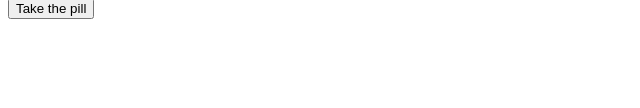
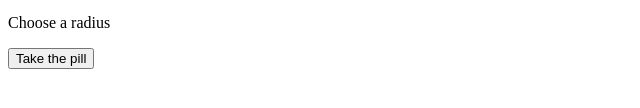
Before and after one commit to handa-kun/hw4, a plain HTML site: page index.html in a window 1280 px wide. Both pictures are taken after typing "Sample" into the empty fields and a click on the button "Take the pill". Shown: the part 160-268 px from the top of the page, without its empty margins (0-640 px from the left). Drawn offline with nearby package versions, Linux system fonts and the light colour scheme; files that its build step writes are made by us from their sources.

Commit message:
added check radius

```diff
--- a/index.html
+++ b/index.html
@@ -54,6 +54,9 @@
                     <label for="numbers">3</label>
                     <input type="checkbox" name="check" value="4">
                     <label for="numbers">4</label>
+                    <p class="r_error d-none">
+                        Choose a radius
+                    </p>
                 </div>
                 <button class="submit">
                     Take the pill
--- a/js/main.js
+++ b/js/main.js
@@ -1,12 +1,35 @@
+
+
+
 $('.submit').click((e) => {
     e.preventDefault();
 
     const data = $('form#data').serializeArray();
     console.log(data);
 
+
     if(Number(data[1].value) > 5 || Number(data[1].value) < -3) {
         $('.y_error').removeClass('d-none');
     } else {
         $('.y_error').addClass('d-none');
+    };
+
+
+    if(!data[2] || data[2].value < 0) {
+        $('.r_error').removeClass("d-none");
+    } else {
+        $('.r_error').addClass('d-none');
+    };
+
+    let x = Number(data[0].value);
+    let y = Number(data[1].value);
+    let r = Number(data[2].value);
+
+    if(((x * x + y * y) == (r/2)) && x < 0 && y < 0) {
+        console.log('ok');
+    } else {
+        console.log('bad')
     }
+
+
 });
```
